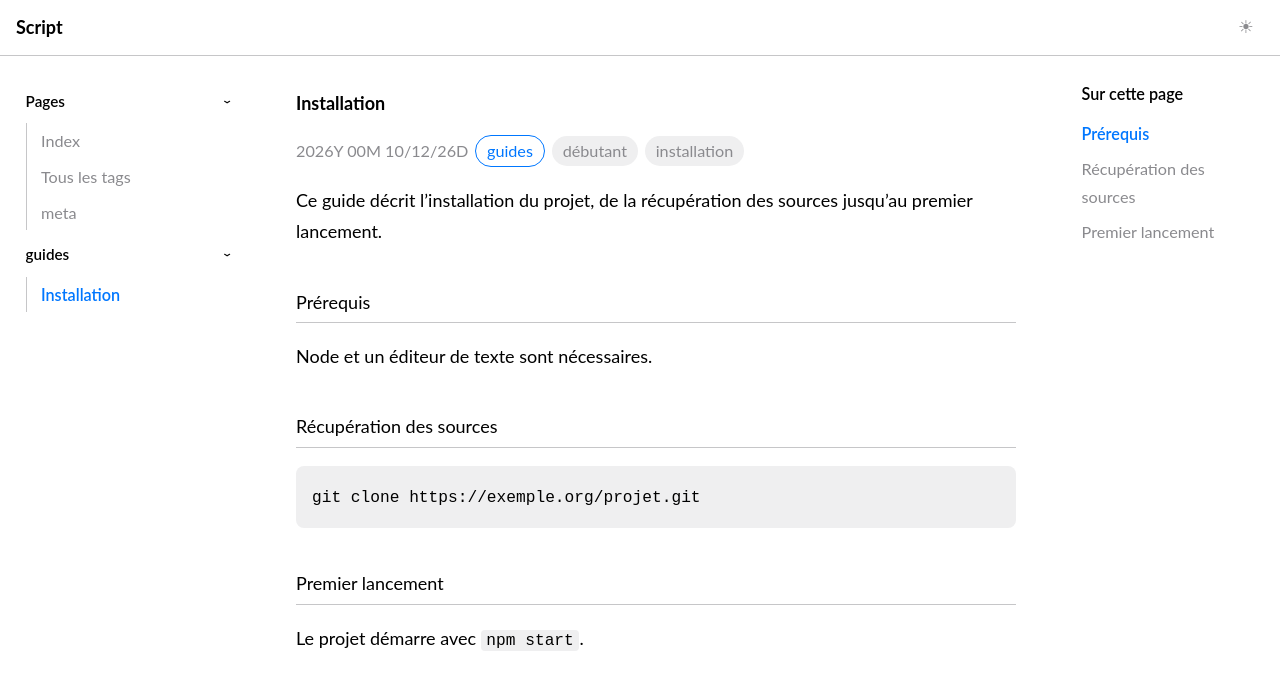
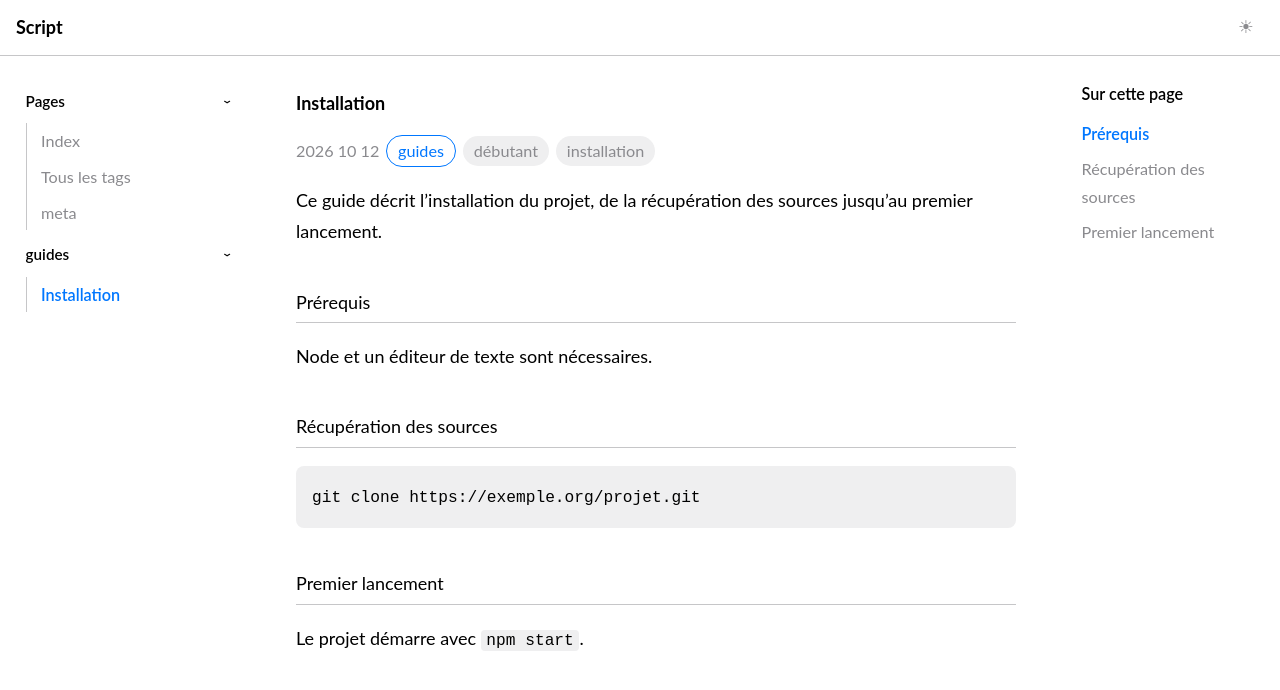
Before and after one commit to script-txt/script-txt.github.io, a Jekyll site: the page built from _posts/2026-10-12-installation.md, in a window 1280 px wide. Shown: the top 690 px of the page. Built offline with Jekyll 4.4.1, drawn with Linux system fonts in a browser that asks for light colours.

Commit message:
Correct date format

```diff
--- a/_layouts/post.html
+++ b/_layouts/post.html
@@ -2,7 +2,7 @@
 layout: default
 ---
 <div class="meta">
-  <time datetime="{{ page.date | date_to_xmlschema }}">{{ page.date | date: "%YY %MM %DD" }}</time>
+  <time datetime="{{ page.date | date_to_xmlschema }}">{{ page.date | date: "%Y %m %d" }}</time>
   {%- for category in page.categories %}
   <span class="bubble category">{{ category | escape }}</span>
   {%- endfor %}
```
